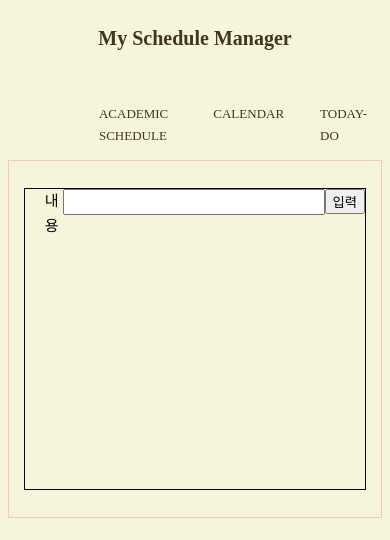
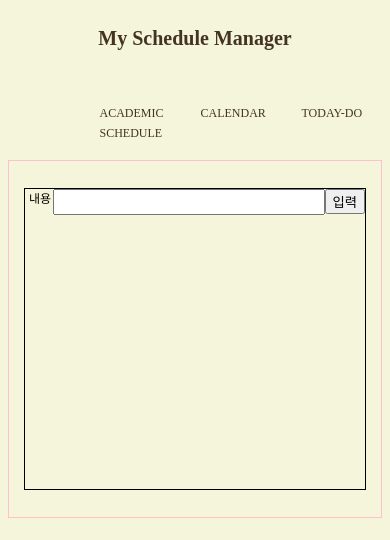
Before and after one commit to w303040/manager, a plain HTML site: page today-do.html in a window 390 px wide. Shown: the top 540 px of the page. Drawn offline with Linux system fonts and the light colour scheme.

Commit message:
Add files via upload

```diff
--- a/style.css
+++ b/style.css
@@ -109,8 +109,9 @@ aside{
   .main_title{
     font-size: 20px;
   }
-  .main_nav{
-    font-size: 13px;
+  .main_nav li{
+    width: 65px;
+    font-size: 12px;
   }
   .main_header{
     flex-direction: column;
@@ -138,11 +139,12 @@ aside{
     margin-top: 40px;
   }
   .todat_do_text{
-    padding-left: 15px;
+    padding-left: 2px;
     display: flex;
   }
   .todat_do_text label{
-    font-size: 15px;
+    width: 30px;
+    font-size: 12px;
   }
   .todo_input{
     width: 300px;
```
